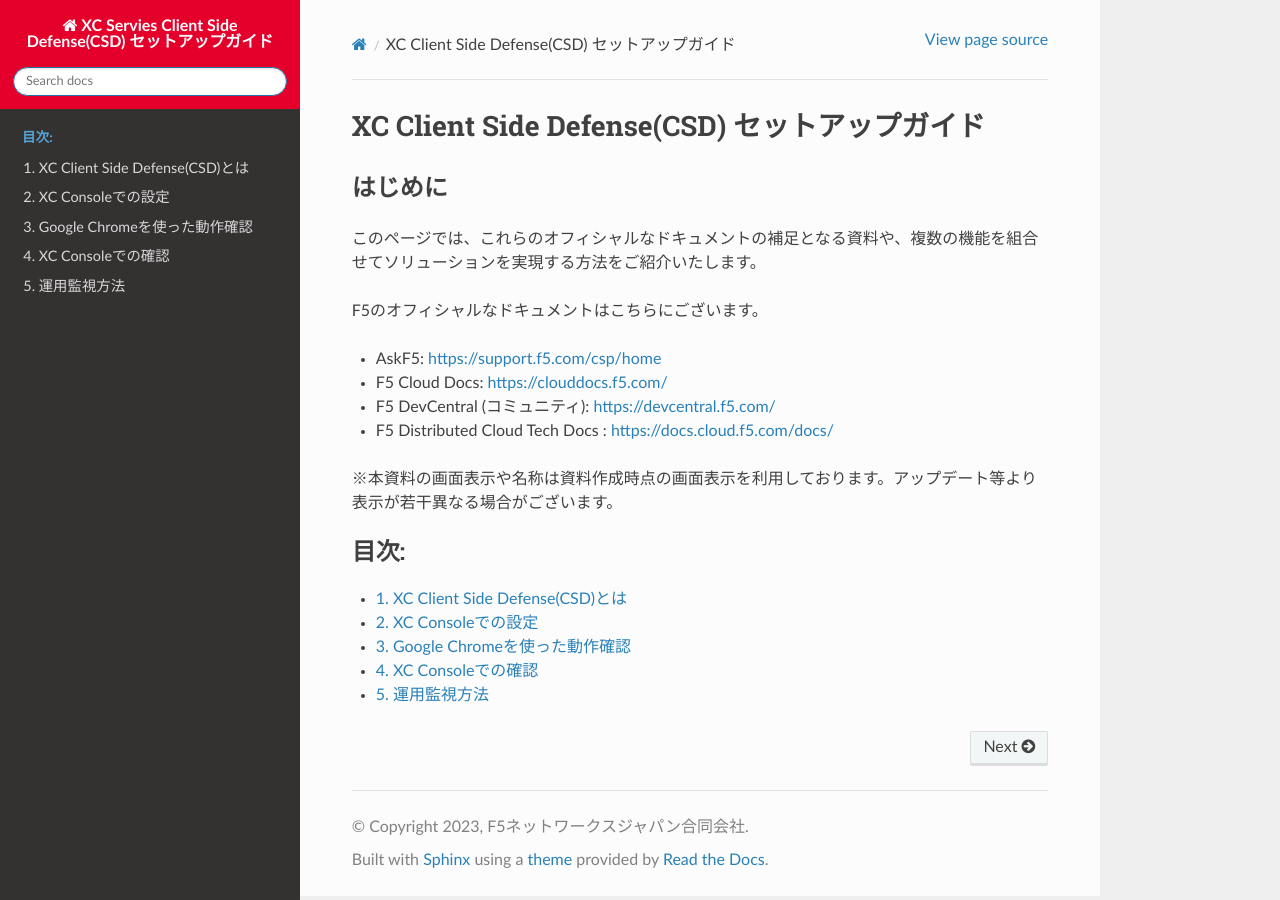
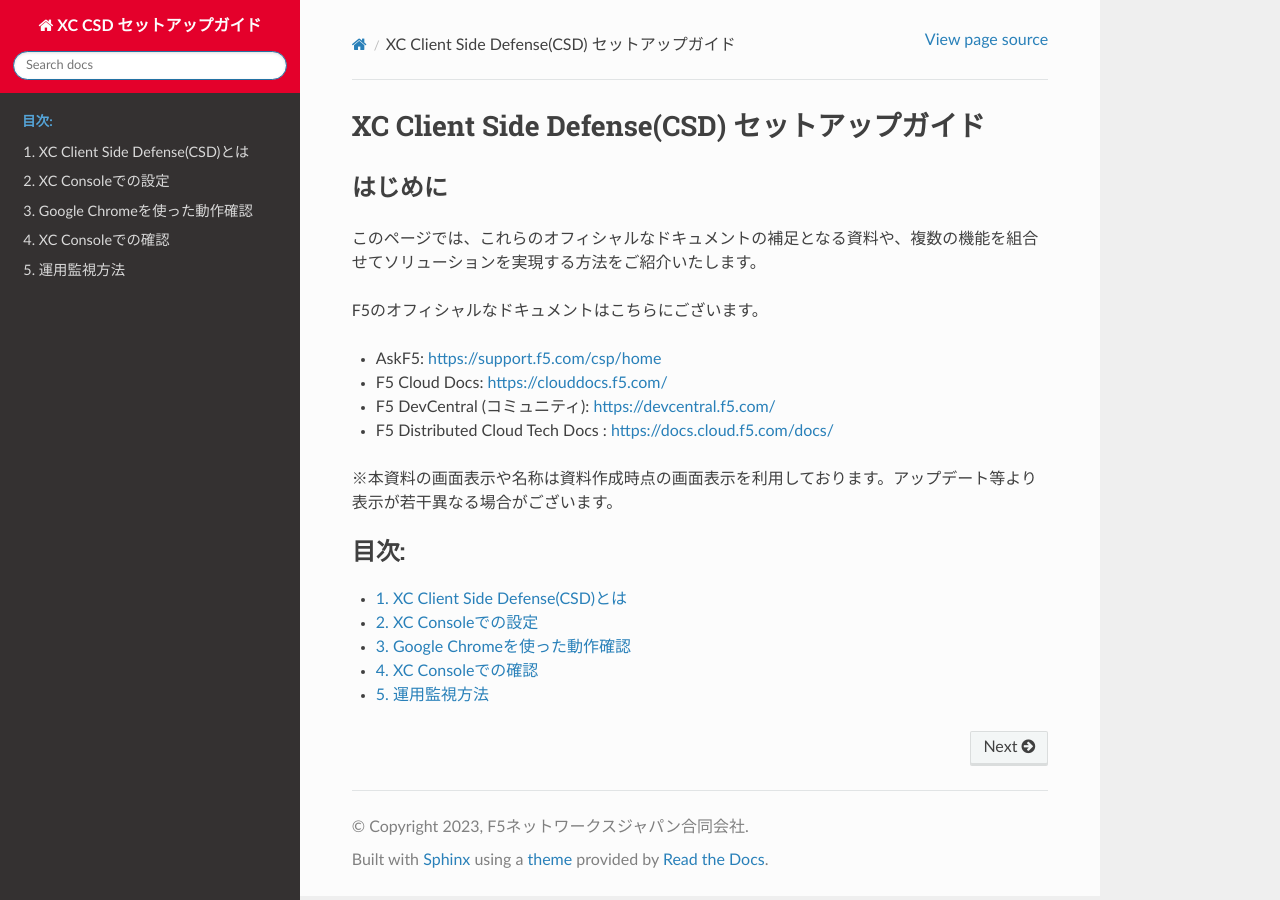
Before and after one commit to BeF5/f5j-xc-csd, a Sphinx documentation site: the page built from docs/index.rst, in a window 1280 px wide. Built offline with Sphinx 7.4.7 and the Read the Docs theme 2.0.0, drawn with Linux system fonts in a browser that asks for light colours.

Commit message:
Update conf.py

```diff
--- a/docs/conf.py
+++ b/docs/conf.py
@@ -17,7 +17,7 @@
 
 # -- Project information -----------------------------------------------------
 
-project = 'XC Servies Client Side Defense(CSD) セットアップガイド'
+project = 'XC CSD セットアップガイド'
 copyright = '2023, F5ネットワークスジャパン合同会社'
 author = 'F5ネットワークスジャパン合同会社'
 
```
